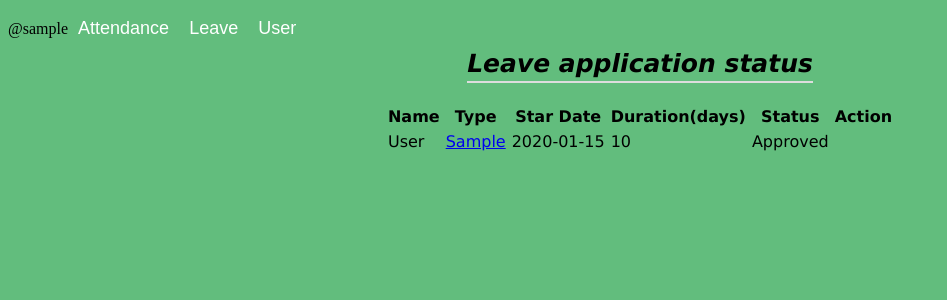
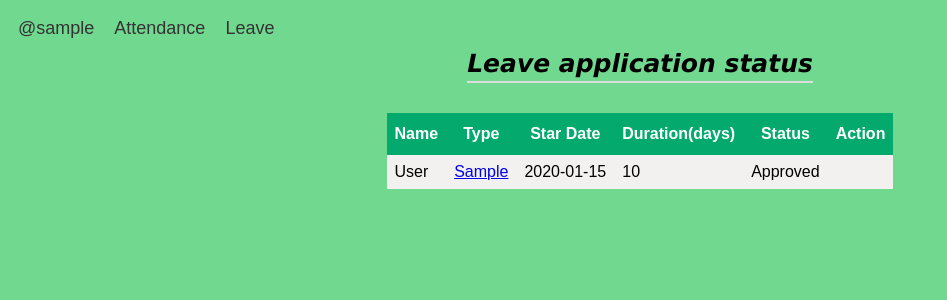
Before and after one commit to saifuldipak/attendance, a Flask app: page /leave/status/personal in a window 1280 px wide. Shown: the top 300 px of the page, without its empty margins (0-947 px from the left). Run offline with Flask 2, Linux system fonts and the light colour scheme; the visitor is signed in with stand-in values (Sample User, id 1); tables that the repository leaves empty hold one stand-in row (values such as "Sample post"); some libraries are stand-ins or nearby versions.

Commit message:
Style: All types of query result presentation changed

```diff
--- a/src/attendance/static/style.css
+++ b/src/attendance/static/style.css
@@ -1,5 +1,5 @@
 body {
-    background-color: rgb(98, 189, 125);
+    background-color: rgb(113, 216, 144);
 }
 
 h1 {
@@ -51,8 +51,8 @@ td.item {
 
  /* Dropdown Button */
  .dropbtn {
-    background-color: rgb(98, 189, 125);
-    color: white;
+    background-color: transparent;
+    color: rgb(52, 51, 51);
     padding: 10px;
     font-size: 18px;
     border: none;
@@ -220,22 +220,89 @@ a:visited.navbar2 {
     text-decoration: none;
 }
 
+/* employee details */
 .employee-details {
-    border: white;
-    border-style: solid;
-    border-width: 1px;
+    border: none;
 
 }
 
 .employee-details-header {
-    background-color: #4fec8c;
+    background-color: #039660;
     font-weight: bold;
+    padding: 8px;
+    color: white;
+
+}
+
+.employee-details-data {
+    background-color: white;
     padding: 8px;
 
 }
 
-.employee-details-data {
-    background-color: #8be5ad;
+.employee-search {
+    margin: 4px;
+}
+
+/*employee search data */
+.employee-data {
+    font-family: Arial, Helvetica, sans-serif;
+    border-collapse: collapse;
+    margin: 10px;
+    background-color: rgb(243, 240, 240);
+}
+
+.employee-data td, .employee-data th {
+    /*border-bottom: 1px solid rgb(76, 74, 74);*/
     padding: 8px;
+}
 
+.employee-data tr:nth-child(odd) {
+    background-color: #b7ebbe;
 }
+
+.employee-data th {
+    padding-top: 12px;
+    padding-bottom: 12px;
+    text-align: center;
+    background-color: #04AA6D;
+    color: white;
+}
+
+.employee-data tr:hover {
+    background-color: rgb(108, 234, 137);
+}
+
+/* logged in username */
+.username {
+    color:rgb(57, 63, 58)
+}
+
+/* all types of query result presentation */
+.query-result {
+    font-family: Arial, Helvetica, sans-serif;
+    border-collapse: collapse;
+    margin: 10px;
+    background-color: rgb(243, 240, 240);
+}
+
+.query-result td, .query-result th {
+    /*border-bottom: 1px solid rgb(76, 74, 74);*/
+    padding: 8px;
+}
+
+.query-result tr:nth-child(odd) {
+    background-color: #b7ebbe;
+}
+
+.query-result th {
+    padding-top: 12px;
+    padding-bottom: 12px;
+    text-align: center;
+    background-color: #04AA6D;
+    color: white;
+}
+
+.query-result tr:hover {
+    background-color: rgb(108, 234, 137);
+}
--- a/src/attendance/templates/base.html
+++ b/src/attendance/templates/base.html
@@ -10,8 +10,23 @@
 </head>
 
 <body>
-    <span>@{{ session["username"] }}</span>
 
+    {#-- User menu for each employee --#}
+    <div class="dropdown">
+        <button class="dropbtn">@{{ session["username"] }}</button>
+            <div class="dropdown-content">
+                <a href="{{ url_for('employee.details_self') }}" class="navbar-item">
+                    Details
+                </a>
+                <a href="{{ url_for('forms.password_self') }}" class="navbar-item">
+                    Change password
+                </a>
+                <a href="{{ url_for('auth.logout') }}" class="navbar-item">
+                    Logout
+                </a>
+
+            </div>
+    </div>
     {#-- Attendance menu for each employee --#}
     <div class="dropdown">
         <button class="dropbtn">Attendance</button>
@@ -47,22 +62,7 @@
             </div>
         </div>
 
-    {#-- User menu for each employee --#}
-    <div class="dropdown">
-        <button class="dropbtn">User</button>
-            <div class="dropdown-content">
-                <a href="{{ url_for('employee.details_self') }}" class="navbar-item">
-                    Details
-                </a>
-                <a href="{{ url_for('forms.password_self') }}" class="navbar-item">
-                    Change password
-                </a>
-                <a href="{{ url_for('auth.logout') }}" class="navbar-item">
-                    Logout
-                </a>
 
-            </div>
-    </div>
 
     {#-- Team menu for managers --#}
     {% if session['role'] == 'Manager' %}
@@ -154,6 +154,7 @@
     {% endif %}
 
 
+
     {#-- Rendering flash messages --#}
     <div class="main-container">
         {% with messages = get_flashed_messages(category_filter=(['error'])) %}
```
Lines whose indentation alone changed are shown as unchanged.
